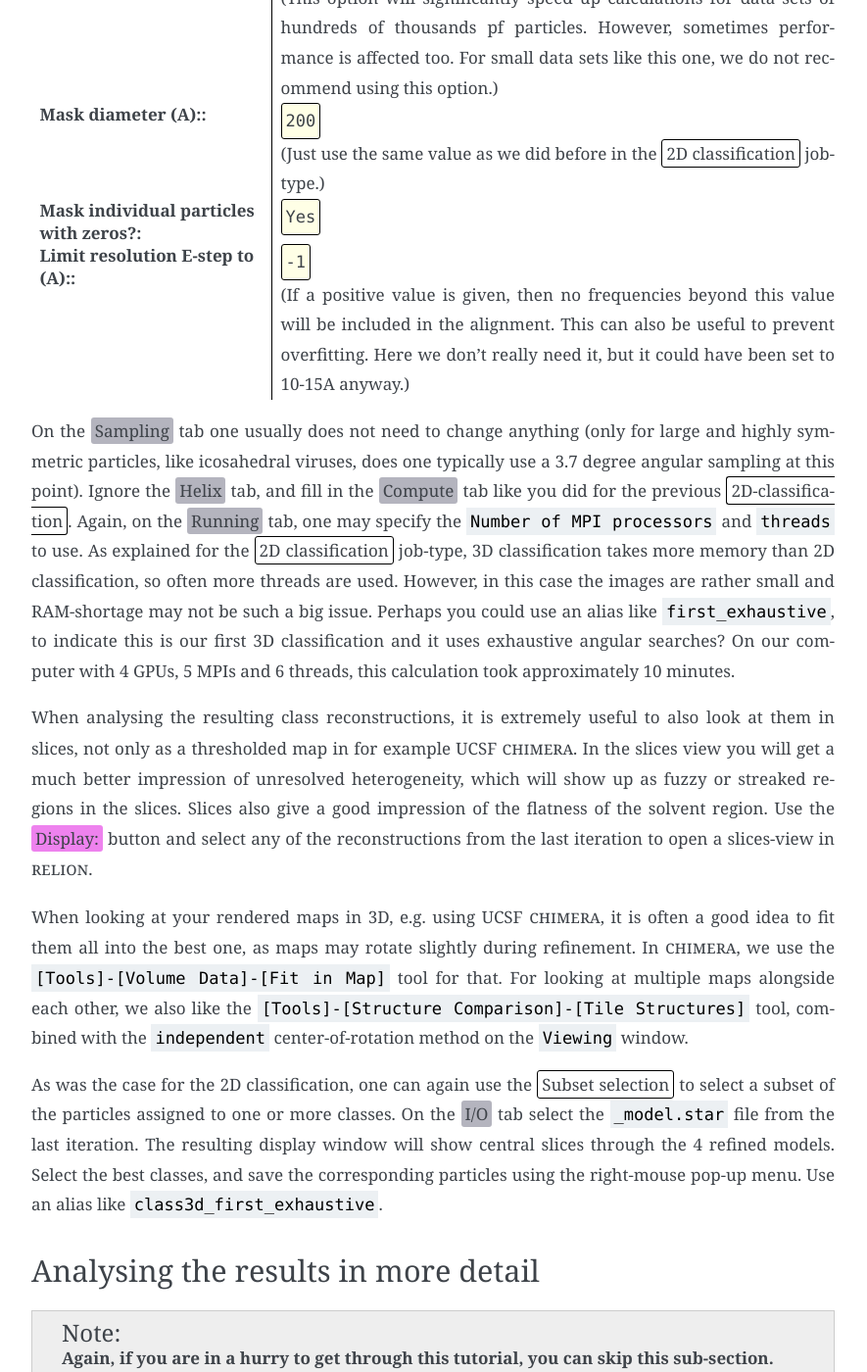
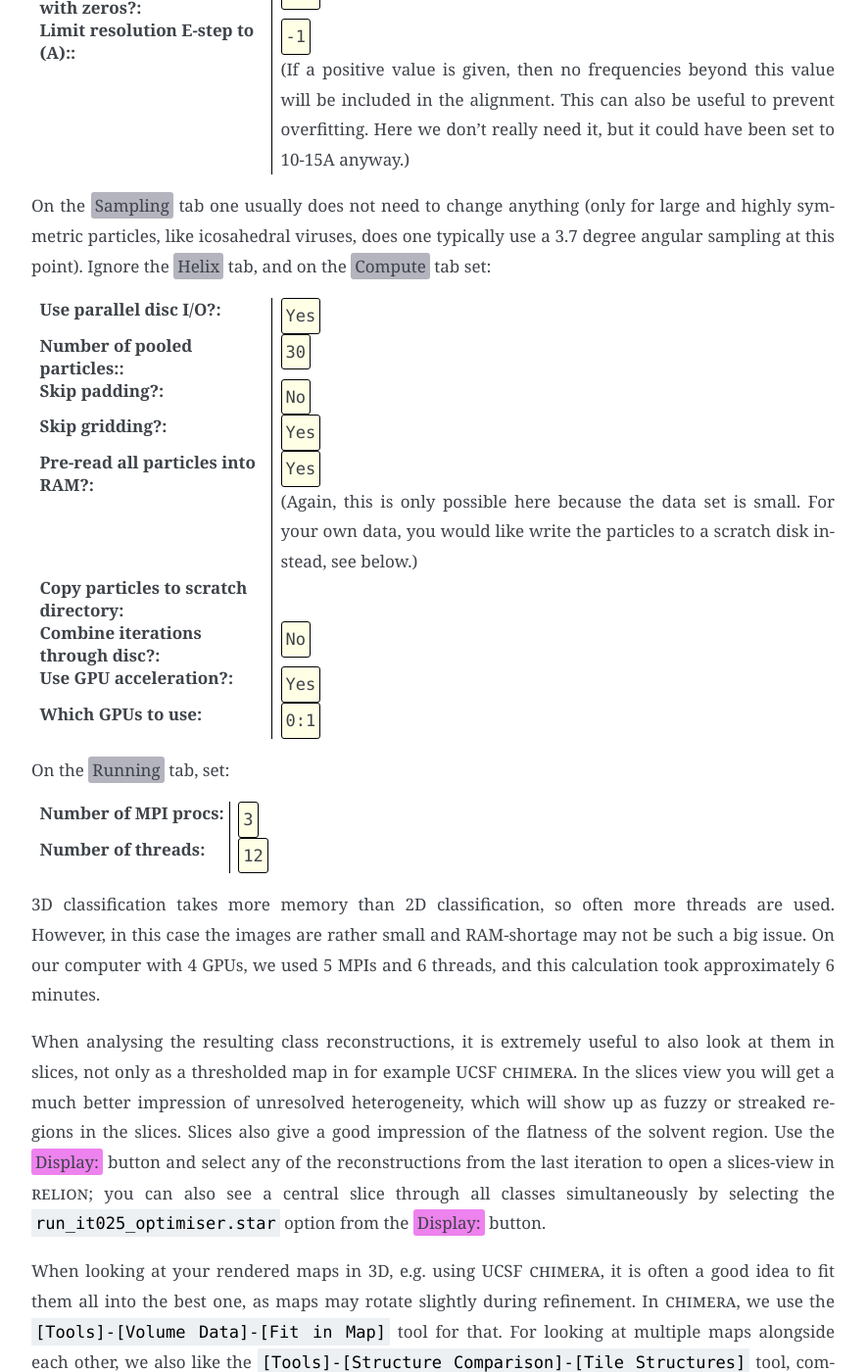
Before and after one commit to 3dem/relion-documents, a Sphinx documentation site: the page built from source/Tutorial/Class3D.rst, in a window 1280 px wide and 1400 px high, scrolled down 2186 px. Shown: the whole window at 98% size, without its empty margins (308-1193 px from the left). Built offline with Sphinx 7.4.7, drawn with Linux system fonts in a browser that asks for light colours; cross-references to code outside the pages are shown as plain code; some of the changed text lies outside the part shown.

Commit message:
still updating for 3.2

```diff
--- a/source/Tutorial/Class3D.rst
+++ b/source/Tutorial/Class3D.rst
@@ -12,14 +12,9 @@ Running the job
 Unsupervised 3D classifcation may be run from the :jobtype:`3D classification` job-type.
 On the :guitab:`I/O` tab set:
 
-:Input images STAR file:: Select/class2d\_template/particles.star
+:Input images STAR file:: Select/job014/particles.star
 
-:Reference map:: InitialModel/symC1/run\_it150\_class001\_symD2.mrc
-
-     (Note that this map does not appear in the :button:`Browse` button as it is not part of the pipeline.
-     You can either type it's name into the entry field, or first import the map using the :jobtype:`Import` jobtype.
-     Also note that, because we wil be running in symmetry C1, we could have also chosen to use the non-symmetric ``InitialModel/job015/run_it150_class001.mrc``.
-     However, already being in the right symmetry setting is more convenient later on.)
+:Reference map:: InitialModel/job015/initial_model.mrc
 
 :Reference mask (optional):: \
 
@@ -50,10 +45,6 @@ On the :guitab:`Reference` tab set:
 On the :guitab:`CTF` tab set:
 
 :Do CTF correction?: Yes
-
-:Has reference been CTF-corrected?: Yes
-
-     (As this model was made using CTF-correction in the SGD.)
 
 :Ignore CTFs until first peak?: No
 
@@ -99,26 +90,64 @@ On the :guitab:`Optimisation` tab set:
 
 
 On the :guitab:`Sampling` tab one usually does not need to change anything (only for large and highly symmetric particles, like icosahedral viruses, does one typically use a 3.7 degree angular sampling at this point).
-Ignore the :guitab:`Helix` tab, and fill in the :guitab:`Compute` tab like you did for the previous :jobtype:`2D-classification`.
-Again, on the :guitab:`Running` tab, one may specify the ``Number of MPI processors`` and ``threads`` to use.
-As explained for the :jobtype:`2D classification` job-type, 3D classification takes more memory than 2D classification, so often more threads are used.
+Ignore the :guitab:`Helix` tab, and on the :guitab:`Compute` tab set:
+
+
+:Use parallel disc I/O?: Yes
+
+:Number of pooled particles:: 30
+
+:Skip padding?: No
+
+:Skip gridding?: Yes
+
+:Pre-read all particles into RAM?: Yes
+
+     (Again, this is only possible here because the data set is small. For your own data, you would like write the particles to a scratch disk instead, see below.)
+
+:Copy particles to scratch directory: \
+
+:Combine iterations through disc?: No
+
+:Use GPU acceleration?: Yes
+
+:Which GPUs to use: 0:1
+
+On the :guitab:`Running` tab, set:
+
+:Number of MPI procs: 3
+
+:Number of threads: 12
+
+3D classification takes more memory than 2D classification, so often more threads are used.
 However, in this case the images are rather small and RAM-shortage may not be such a big issue.
-Perhaps you could use an alias like ``first_exhaustive``, to indicate this is our first 3D classification and it uses exhaustive angular searches? On our computer with 4 GPUs, 5 MPIs and 6 threads, this calculation took approximately 10 minutes.
+On our computer with 4 GPUs, we used 5 MPIs and 6 threads, and this calculation took approximately 6 minutes.
 
 When analysing the resulting class reconstructions, it is extremely useful to also look at them in slices, not only as a thresholded map in for example UCSF :textsc:`chimera`.
 In the slices view you will get a much better impression of unresolved heterogeneity, which will show up as fuzzy or streaked regions in the slices.
 Slices also give a good impression of the flatness of the solvent region.
-Use the :button:`Display:` button and select any of the reconstructions from the last iteration to open a slices-view in |RELION|.
+Use the :button:`Display:` button and select any of the reconstructions from the last iteration to open a slices-view in |RELION|; you can also see a central slice through all classes simultaneously by selecting the ``run_it025_optimiser.star`` option from the :button:`Display:` button.
 
 When looking at your rendered maps in 3D, e.g. using UCSF :textsc:`chimera`, it is often a good idea to fit them all into the best one, as maps may rotate slightly during refinement.
 In :textsc:`chimera`, we use the ``[Tools]-[Volume Data]-[Fit in Map]`` tool for that.
 For looking at multiple maps alongside each other, we also like the ``[Tools]-[Structure Comparison]-[Tile Structures]`` tool, combined with the ``independent`` center-of-rotation method on the ``Viewing`` window.
 
-As was the case for the 2D classification, one can again use the :jobtype:`Subset selection` to select a subset of the particles assigned to one or more classes.
-On the :guitab:`I/O` tab select the ``_model.star`` file from the last iteration.
-The resulting display window will show central slices through the 4 refined models.
-Select the best classes, and save the corresponding particles using the right-mouse pop-up menu.
-Use an alias like ``class3d_first_exhaustive``.
+Selecting good particles for further processing
+-----------------------------------------------
+
+After the :jobtype:`3D classification` job has finished, we can launch another :jobtype:`Subset selection` job.
+
+On the :guitab:`I/O` tab, set:
+
+:Select classes from job:: Class3D/job016/run\_it25\_optimiser.star
+
+Because automated class selection has not been implemented for 3D classification, on the :guitab:`Class options` tab, we now need to set:
+
+:Automatically select 2D classes?: No
+
+We selected a single good class, discarding particles from 3 suboptimal classes. We retained just over 3800 particles.
+
+Note that this procedure of :jobtype:`2D classification` and :jobtype:`Subset selection` may be repeated several times.
 
 
 Analysing the results in more detail
@@ -137,7 +166,7 @@ Try typing:
 
 ::
 
-    relion_star_printtable Class3D/first_exhaustive/run_it025_model.star
+    relion_star_printtable Class3D/job016/run_it025_model.star
       data_model_class_1 rlnResolution rlnSsnrMap
 
 It will print the two columns with the resolution (``rlnResolution``) and the spectral signal-to-noise ratio (``rlnSsnrMap``) from table ``data_model_class_1`` to the screen.
@@ -146,14 +175,14 @@ Alternatively, if `gnuplot` is installed on your system, you may type:
 
 ::
 
-    relion_star_plottable Class3D/first_exhaustive/run_it025_model.star
+    relion_star_plottable Class3D/job016/run_it025_model.star
       data_model_class_1 rlnResolution rlnSsnrMap
 
 To check whether your run had converged, (as mentioned above) you could also monitor:
 
 ::
 
-    grep _rlnChangesOptimalClasses Class3D/first_exhaustive/run_it???_optimiser.star
+    grep _rlnChangesOptimalClasses Class3D/job016/run_it???_optimiser.star
 
 As you may appreciate by now: the :textsc:`star` files are a very convenient way of handling many different types of input and output data.
 Linux shell commands like ``grep`` and `awk`, possibly combined into scripts like ``relion_star_printtable``, provide you with a flexible and powerful way to analyze your results.
```
Also changed, not shown: source/Tutorial/CtfRefine.rst (+21 -13 lines), source/Tutorial/Mask.rst (+20 -14 lines), source/Tutorial/Polish.rst (+31 -19 lines), source/Tutorial/Refine3D.rst (+20 -11 lines).
